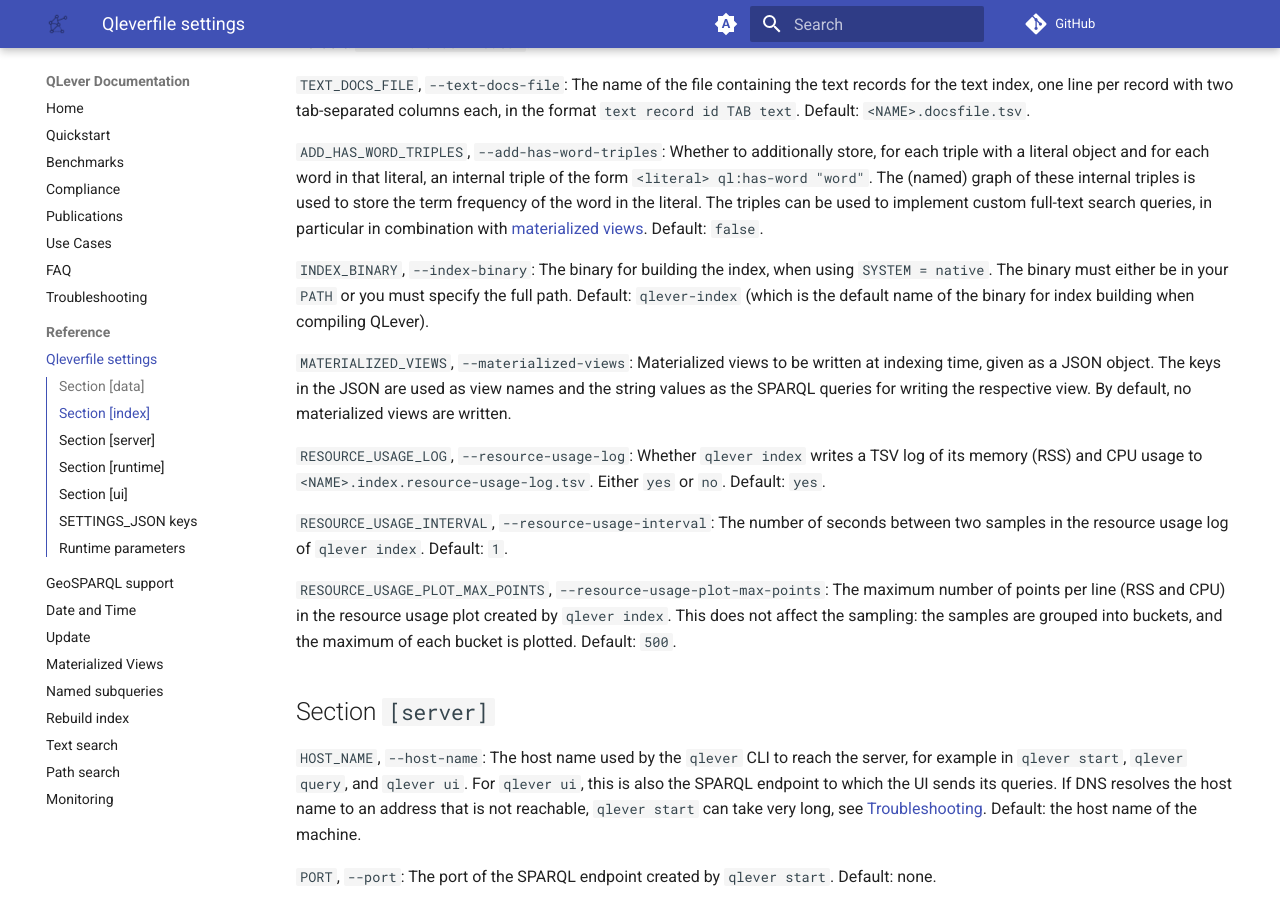
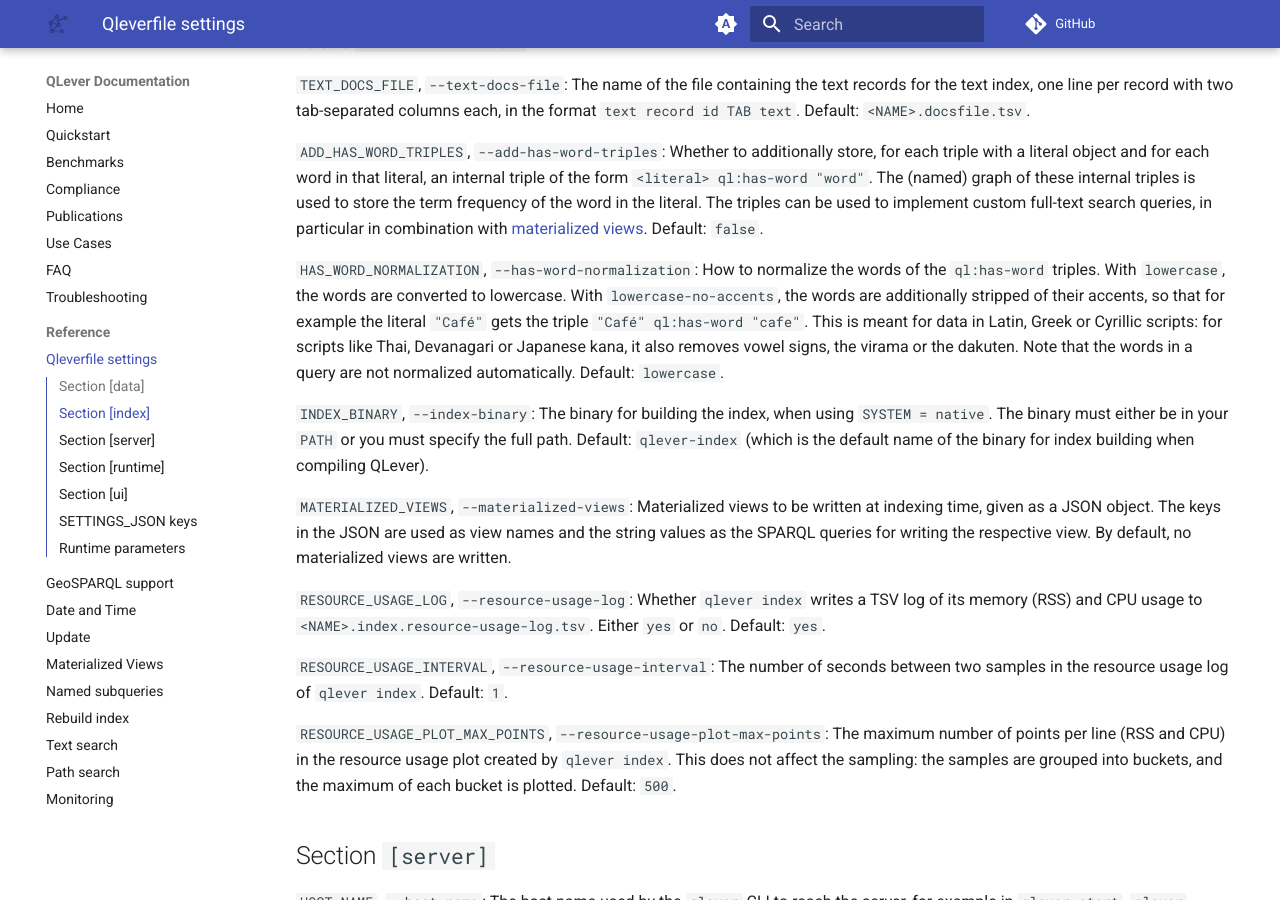
Before and after one commit to qlever-dev/qlever-docs, an MkDocs documentation site: the page built from docs/qleverfile.md, in a window 1280 px wide and 900 px high, scrolled down 2670 px. Built offline with MkDocs 1.6.1 and Material for MkDocs 9.7.7, drawn with Linux system fonts in a browser that asks for light colours; plug-ins that fetch from the network failed and are left out; comment, search, counter and statistics services are not loaded; the version menu is left out.

Commit message:
Document `HAS_WORD_NORMALIZATION` (#53)
Reflects changes from ad-freiburg/qlever#3816

```diff
--- a/docs/qleverfile.md
+++ b/docs/qleverfile.md
@@ -175,6 +175,15 @@ of these internal triples is used to store the term frequency of the word in
 the literal. The triples can be used to implement custom full-text search
 queries, in particular in combination with [materialized
 views](materialized-views.md). Default: `false`.
+
+`HAS_WORD_NORMALIZATION`, `--has-word-normalization`: How to normalize the
+words of the `ql:has-word` triples. With `lowercase`, the words are converted
+to lowercase. With `lowercase-no-accents`, the words are additionally stripped
+of their accents, so that for example the literal `"Café"` gets the triple
+`"Café" ql:has-word "cafe"`. This is meant for data in Latin, Greek or
+Cyrillic scripts: for scripts like Thai, Devanagari or Japanese kana, it also
+removes vowel signs, the virama or the dakuten. Note that the words in a query
+are not normalized automatically. Default: `lowercase`.
 
 `INDEX_BINARY`, `--index-binary`: The binary for building the index, when
 using `SYSTEM = native`. The binary must either be in your `PATH` or you must
```
